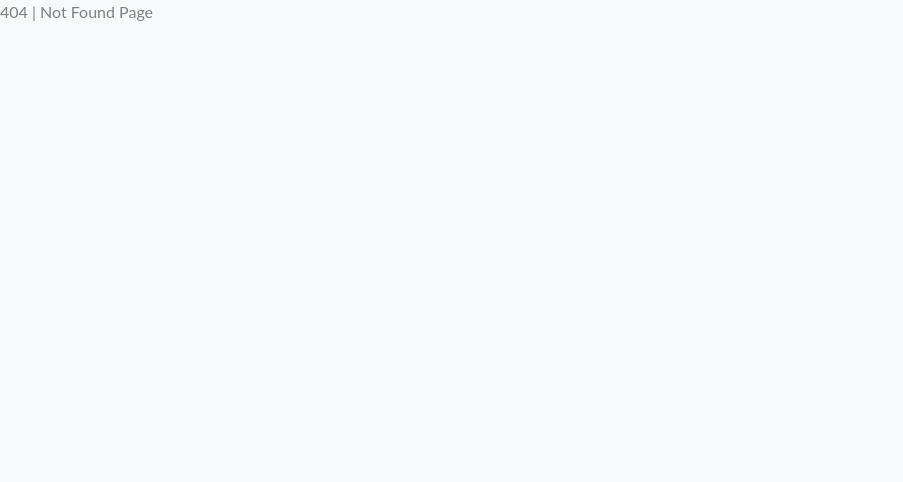
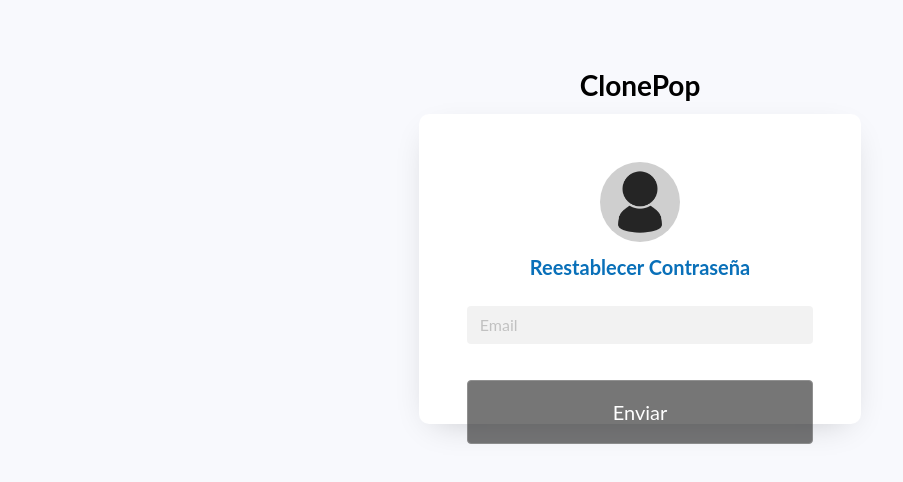
Before and after one commit to aaromes97/frontend-project, a React (Create React App) app: page /forgot-password in a window 1280 px wide. Before the commit this address led to /404. Shown: the top 482 px of the page, without its empty margins (0-903 px from the left). Built offline with nearby package versions, Linux system fonts and the light colour scheme.

Commit message:
solving commits errors 3

```diff
--- a/src/App.js
+++ b/src/App.js
@@ -16,6 +16,7 @@ import { AuthContextProvider } from "./components/auth/context";
 import RegisterPage from "./components/auth/NewUser/Register";
 import ForgotPasswordSendEmailPage from "./components/auth/ForgotPassword/SendEmailPage/SendEmailPage";
 import ForgotPasswordResetPage from "./components/auth/ForgotPassword/ResetPage/ResetPage";
+import PrivateRouteForgotPassword from "./components/auth/PrivateRouteForgotPassword";
 
 function App({ isInitiallyLogged, history }) {
   const [isLogged, setIsLogged] = useState(isInitiallyLogged);
@@ -37,6 +38,12 @@ function App({ isInitiallyLogged, history }) {
             <Route path="/register">
               {({ history }) => <RegisterPage history={history} />}
             </Route>
+            <Route exact path="/forgot-password">
+              {({ history }) => <ForgotPasswordSendEmailPage history={history} />}
+            </Route>
+            <PrivateRouteForgotPassword exact path="/forgot-password/check">
+              {({ history }) => <ForgotPasswordResetPage history={history} />}
+            </PrivateRouteForgotPassword>
             <PrivateRoute exact path="/adverts/new">
               <NewAdvertPage />
             </PrivateRoute>
--- a/src/components/auth/ForgotPassword/SendEmailPage/SendEmailPage.js
+++ b/src/components/auth/ForgotPassword/SendEmailPage/SendEmailPage.js
@@ -7,9 +7,9 @@ import { login } from "../SendEmailPage/service";
 
 
 
-function ForgotPasswordSendEmailPage({history}) {
+function ForgotPasswordSendEmailPage({ history }) {
 
-	const [value, setValue]= useState({email:''})
+	const [value, setValue] = useState({ email: '' })
 	const [error, setError] = useState(null)
 	//para implementar Spinner de Loading
 	const [isLoading, setIsLoading] = useState(false)
@@ -27,7 +27,7 @@ function ForgotPasswordSendEmailPage({history}) {
 
 
 
-	const handleSubmit =  async event => {
+	const handleSubmit = async event => {
 		event.preventDefault();
 		setIsLoading(true)
 		resetError();
@@ -35,6 +35,7 @@ function ForgotPasswordSendEmailPage({history}) {
 		try {
 			await login(value);
 			setIsLoading(false)
+			window.alert("Correo enviado correctament")
 			history.push('/login')
 			console.log(value)
 
@@ -45,7 +46,7 @@ function ForgotPasswordSendEmailPage({history}) {
 	}
 
 
-	return	<section className="ftco-section">
+	return <section className="ftco-section">
 		<div className="container">
 			<div className="row justify-content-center">
 				<div className="col-md-6 text-center mx-4">
@@ -72,13 +73,13 @@ function ForgotPasswordSendEmailPage({history}) {
 							<div className="form-group d-md-flex">
 								<button className="btn btn-primary rounded submit p-3 px-5"
 									type="submit"
-	disabled={ isLoading || !value.email }>Enviar</button>
+									disabled={isLoading || !value.email}>Enviar</button>
 							</div>
 						</form>
 					</div>
 				</div>
 			</div>
-						{error && <div onClick={resetError} className="error-msg"> <i class="fa fa-times-circle"></i>{error.message }</div>}</div>
+			{error && <div onClick={resetError} className="error-msg"> <i class="fa fa-times-circle"></i>{error.message}</div>}</div>
 	</section>
 };
 
```
Lines whose indentation alone changed are shown as unchanged.
